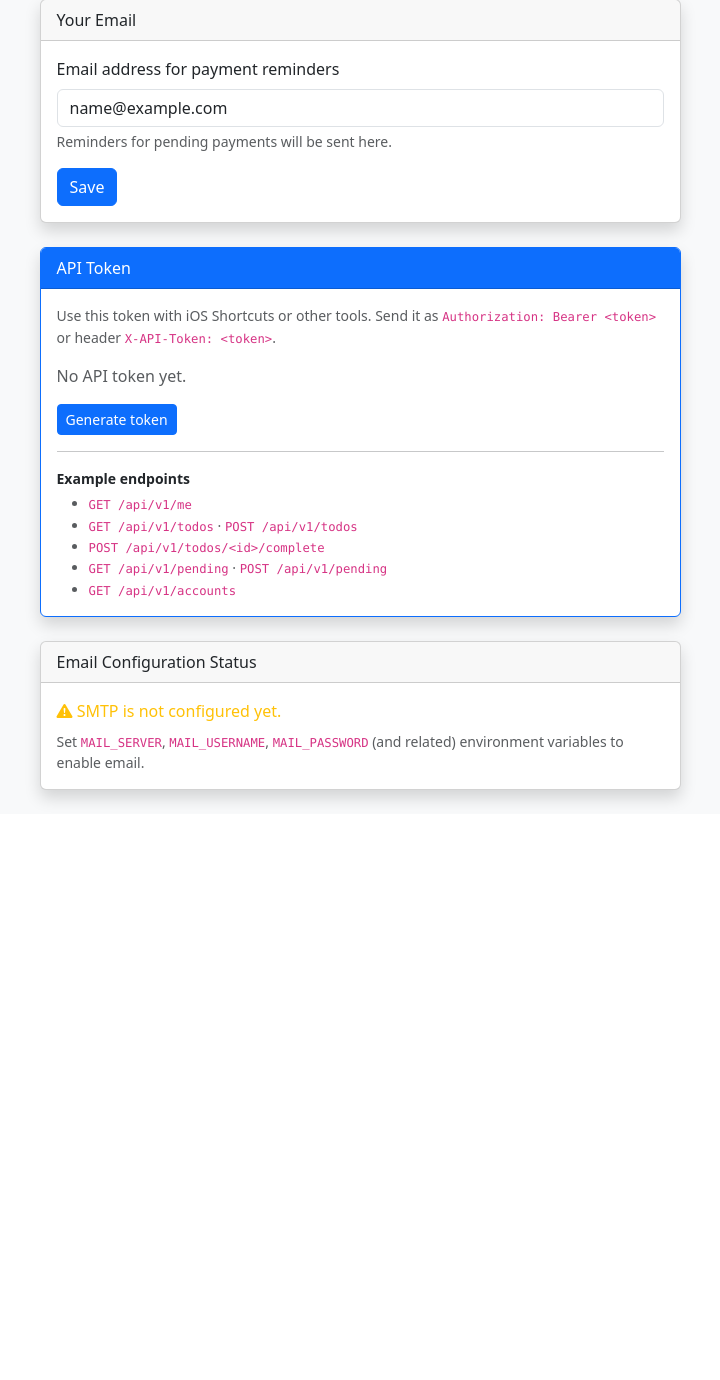
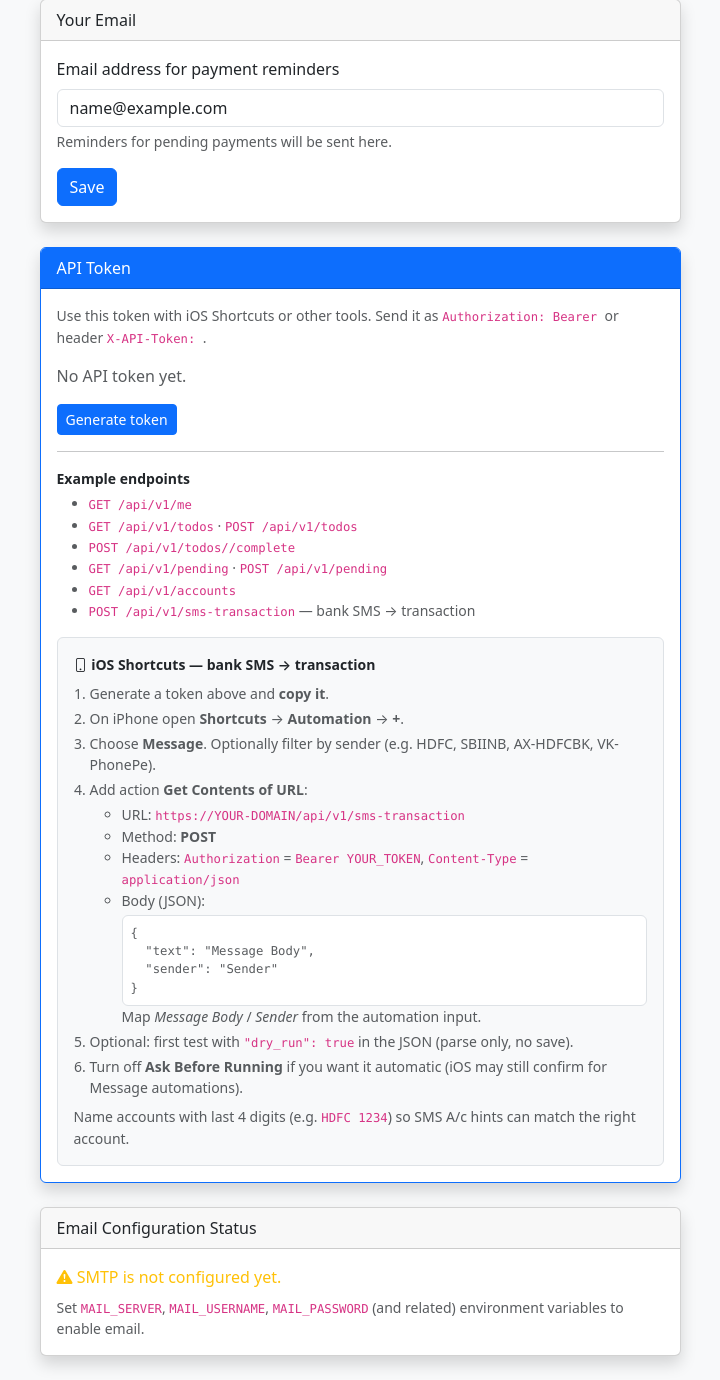
Before and after one commit to codersmatrix/accounts-manager, a Flask app: page /settings in a window 1280 px wide. Shown: the part 135-1515 px from the top of the page, without its empty margins (280-1000 px from the left). Before the commit the page ends 941 px from the top, so only its background shows below. Run offline with Flask 3, Linux system fonts and the light colour scheme; the visitor is signed in with stand-in values (Sample User, id 1); parts of the project's set-up code (start-up, migrations or seed data) failed here and were passed over; some libraries are stand-ins or nearby versions.

Commit message:
Settings: iOS Shortcuts setup steps next to API Token

```diff
--- a/templates/settings.html
+++ b/templates/settings.html
@@ -26,8 +26,8 @@
             <div class="card-body">
                 <p class="small text-muted">
                     Use this token with iOS Shortcuts or other tools.
-                    Send it as <code>Authorization: Bearer &lt;token&gt;</code>
-                    or header <code>X-API-Token: &lt;token&gt;</code>.
+                    Send it as <code>Authorization: Bearer <token></code>
+                    or header <code>X-API-Token: <token></code>.
                 </p>
 
                 {% if new_api_token %}
@@ -77,13 +77,47 @@
 
                 <hr>
                 <p class="small mb-1 fw-semibold">Example endpoints</p>
-                <ul class="small text-muted mb-0">
+                <ul class="small text-muted mb-3">
                     <li><code>GET /api/v1/me</code></li>
                     <li><code>GET /api/v1/todos</code> · <code>POST /api/v1/todos</code></li>
-                    <li><code>POST /api/v1/todos/&lt;id&gt;/complete</code></li>
+                    <li><code>POST /api/v1/todos/<id>/complete</code></li>
                     <li><code>GET /api/v1/pending</code> · <code>POST /api/v1/pending</code></li>
                     <li><code>GET /api/v1/accounts</code></li>
+                    <li><code>POST /api/v1/sms-transaction</code> — bank SMS → transaction</li>
                 </ul>
+
+                <div class="border rounded p-3 bg-light">
+                    <p class="small fw-semibold mb-2">
+                        <i class="bi bi-phone"></i> iOS Shortcuts — bank SMS → transaction
+                    </p>
+                    <ol class="small text-muted mb-2 ps-3">
+                        <li class="mb-1">Generate a token above and <strong>copy it</strong>.</li>
+                        <li class="mb-1">On iPhone open <strong>Shortcuts</strong> → <strong>Automation</strong> → <strong>+</strong>.</li>
+                        <li class="mb-1">Choose <strong>Message</strong>. Optionally filter by sender (e.g. HDFC, SBIINB, AX-HDFCBK, VK-PhonePe).</li>
+                        <li class="mb-1">Add action <strong>Get Contents of URL</strong>:
+                            <ul class="mt-1 mb-1">
+                                <li>URL: <code>https://YOUR-DOMAIN/api/v1/sms-transaction</code></li>
+                                <li>Method: <strong>POST</strong></li>
+                                <li>Headers:
+                                    <code>Authorization</code> = <code>Bearer YOUR_TOKEN</code>,
+                                    <code>Content-Type</code> = <code>application/json</code>
+                                </li>
+                                <li>Body (JSON):
+                                    <pre class="small bg-white border rounded p-2 mb-0 mt-1" style="white-space:pre-wrap;">{
+  "text": "Message Body",
+  "sender": "Sender"
+}</pre>
+                                    Map <em>Message Body</em> / <em>Sender</em> from the automation input.
+                                </li>
+                            </ul>
+                        </li>
+                        <li class="mb-1">Optional: first test with <code>"dry_run": true</code> in the JSON (parse only, no save).</li>
+                        <li class="mb-0">Turn off <strong>Ask Before Running</strong> if you want it automatic (iOS may still confirm for Message automations).</li>
+                    </ol>
+                    <p class="small text-muted mb-0">
+                        Name accounts with last 4 digits (e.g. <code>HDFC 1234</code>) so SMS A/c hints can match the right account.
+                    </p>
+                </div>
             </div>
         </div>
 
```
